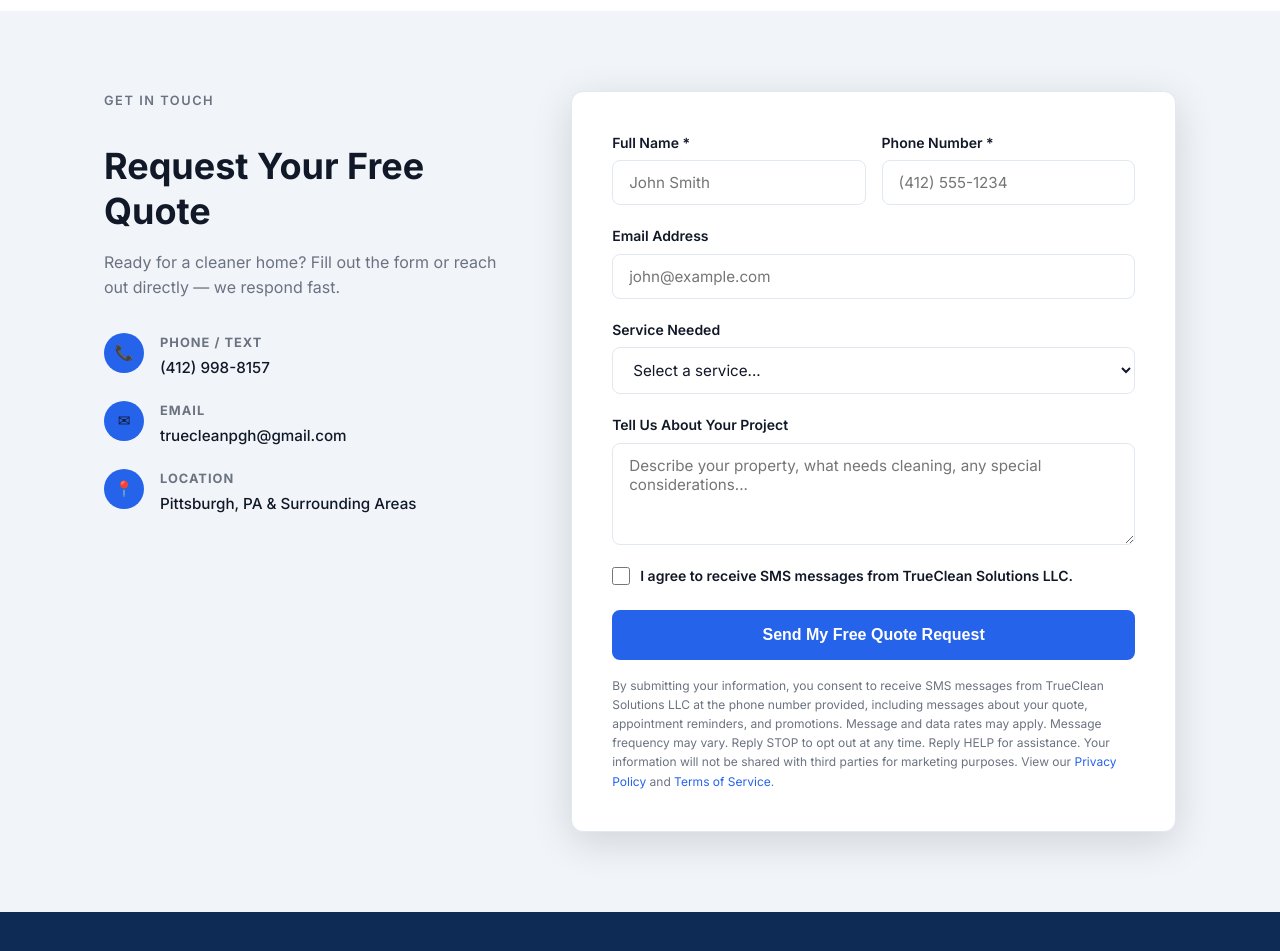
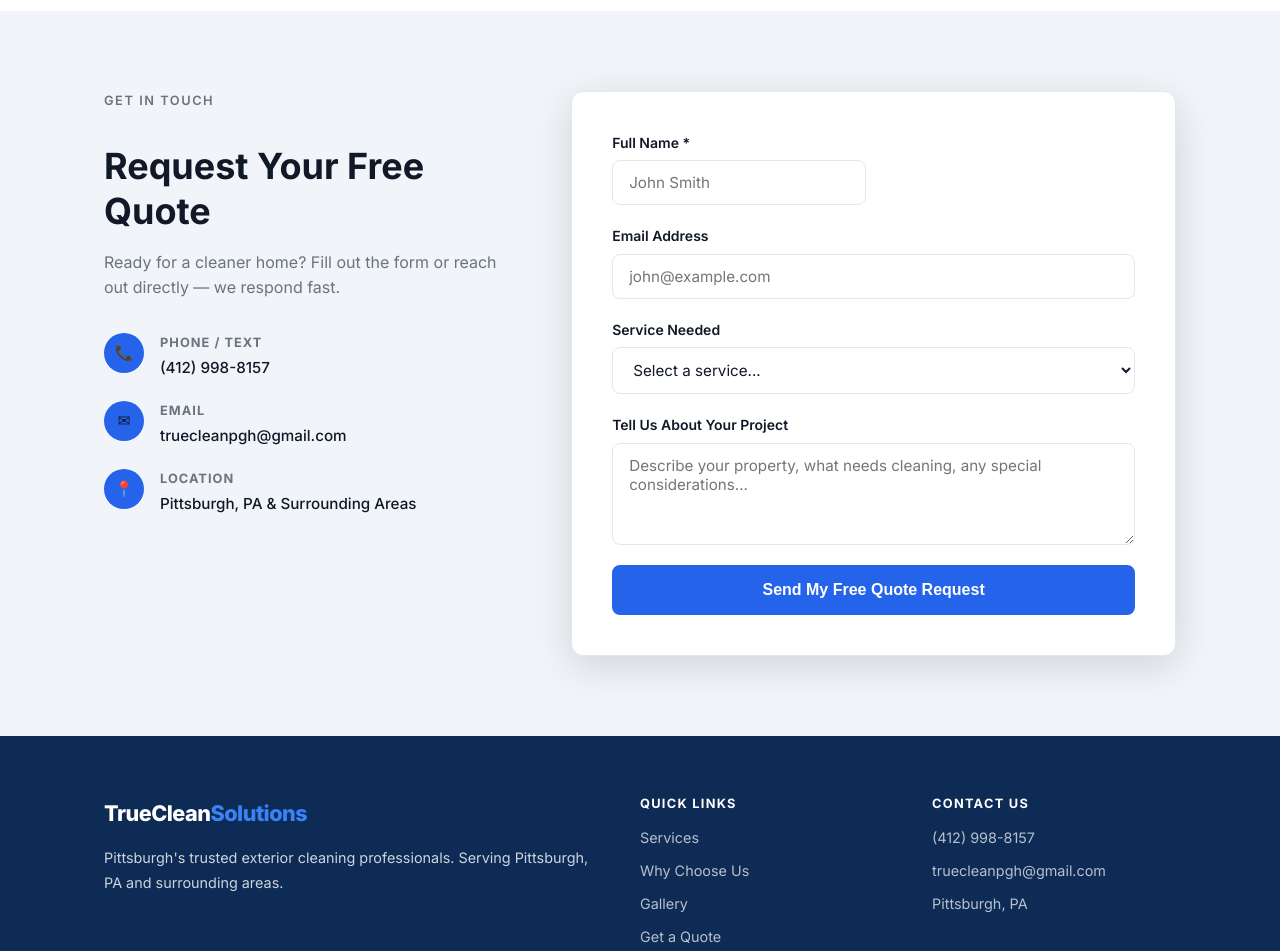
Before and after one commit to truecleanpgh/TrueClean-Website, a plain HTML site: page index.html in a window 1280 px wide. Shown: the part 3540-4491 px from the top of the page. Drawn offline with Linux system fonts and the light colour scheme; a script that the page names is missing.

Commit message:
remove sms consent + disclosure for A2P approval

```diff
--- a/index.html
+++ b/index.html
@@ -286,10 +286,7 @@
                 <label for="name">Full Name *</label>
                 <input type="text" id="name" name="name" placeholder="John Smith" required />
               </div>
-              <div class="form-group">
-                <label for="phone">Phone Number *</label>
-                <input type="tel" id="phone" name="phone" placeholder="(412) 555-1234" required />
-              </div>
+
             </div>
             <div class="form-group">
               <label for="email">Email Address</label>
@@ -312,19 +309,11 @@
               <textarea id="message" name="message" rows="4" placeholder="Describe your property, what needs cleaning, any special considerations..."></textarea>
             </div>
 
-            <!-- SMS CONSENT CHECKBOX -->
-            <div class="form-group consent-group">
-              <label class="checkbox-label">
-                <input type="checkbox" id="sms-consent" name="sms-consent" required />
-                <span>I agree to receive SMS messages from TrueClean Solutions LLC.</span>
-              </label>
-            </div>
+
 
             <button type="submit" class="btn btn-primary btn-full">Send My Free Quote Request</button>
 
-            <!-- SMS DISCLOSURE (required for A2P) -->
-            <p class="sms-disclosure">
-              By submitting your information, you consent to receive SMS messages from TrueClean Solutions LLC at the phone number provided, including messages about your quote, appointment reminders, and promotions. Message and data rates may apply. Message frequency may vary. Reply STOP to opt out at any time. Reply HELP for assistance. Your information will not be shared with third parties for marketing purposes. View our <a href="privacy.html">Privacy Policy</a> and <a href="terms.html">Terms of Service</a>.
+
             </p>
           </form>
 
```
